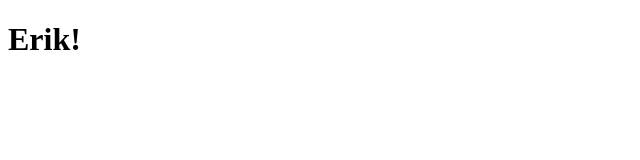
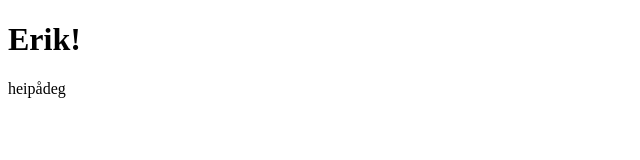
Before and after one commit to ErikFry/testing, a plain HTML site: page index.html in a window 1280 px wide. Shown: the full height of the page, 0-640 px from the left. Drawn offline with Linux system fonts and the light colour scheme.

Commit message:
wiasdasda

```diff
--- a/index.html
+++ b/index.html
@@ -8,5 +8,6 @@
 </head>
 <body>
     <h1>Erik!</h1>
+    <p>heipådeg</p>
 </body>
 </html>
```
